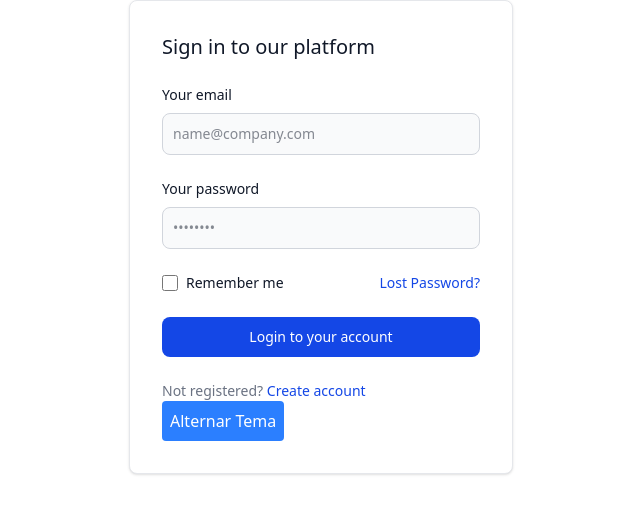
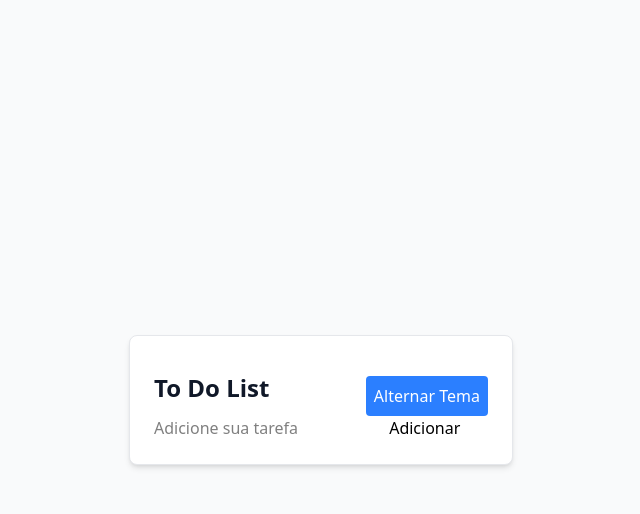
Before and after one commit to vinipadilha/ToDo-List-app, a website: page index.html in a window 1280 px wide. Shown: the whole page, without its empty margins (319-959 px from the left). Drawn offline with Linux system fonts and the light colour scheme.

Commit message:
Adiciona card central

```diff
--- a/index.html
+++ b/index.html
@@ -8,39 +8,30 @@
 
 </head>
 <body class="">
-    <div class="flex justify-center bg-white dark:bg-gray-800 dark:border-gray-700">
-        <div class="w-full max-w-sm p-4 bg-white border border-gray-200 rounded-lg shadow-sm sm:p-6 md:p-8 dark:bg-gray-800 dark:border-gray-700">
-            <form class="space-y-6" action="#">
-                <h5 class="text-xl font-medium text-gray-900 dark:text-white">Sign in to our platform</h5>
+    <div class="w-full h-screen bg-gray-50 dark:bg-gray-900">
+
+        <div class="flex items-center justify-center h-full">
+
+            <div class="w-full max-w-sm p-6 bg-white border border-gray-200 rounded-lg shadow-md dark:bg-gray-800 dark:border-gray-700">
+
+                <div class="flex justify-between items-center">
+                    <h1 class="text-2xl font-semibold text-gray-900 dark:text-white">To Do List</h1>
+                    <button id="theme-toggle" class="mt-4 p-2 bg-blue-500 text-white rounded cursor-pointer">
+                        Alternar Tema
+                    </button>
+                </div>
+
                 <div>
-                    <label for="email" class="block mb-2 text-sm font-medium text-gray-900 dark:text-white">Your email</label>
-                    <input type="email" name="email" id="email" class="bg-gray-50 border border-gray-300 text-gray-900 text-sm rounded-lg focus:ring-blue-500 focus:border-blue-500 block w-full p-2.5 dark:bg-gray-600 dark:border-gray-500 dark:placeholder-gray-400 dark:text-white" placeholder="name@company.com" required />
+                    <input type=" text" id="input-box " placeholder="Adicione sua tarefa">
+                    <button>Adicionar</button>
                 </div>
-                <div>
-                    <label for="password" class="block mb-2 text-sm font-medium text-gray-900 dark:text-white">Your password</label>
-                    <input type="password" name="password" id="password" placeholder="••••••••" class="bg-gray-50 border border-gray-300 text-gray-900 text-sm rounded-lg focus:ring-blue-500 focus:border-blue-500 block w-full p-2.5 dark:bg-gray-600 dark:border-gray-500 dark:placeholder-gray-400 dark:text-white" required />
-                </div>
-                <div class="flex items-start">
-                    <div class="flex items-start">
-                        <div class="flex items-center h-5">
-                            <input id="remember" type="checkbox" value="" class="w-4 h-4 border border-gray-300 rounded-sm bg-gray-50 focus:ring-3 focus:ring-blue-300 dark:bg-gray-700 dark:border-gray-600 dark:focus:ring-blue-600 dark:ring-offset-gray-800 dark:focus:ring-offset-gray-800" required />
-                        </div>
-                        <label for="remember" class="ms-2 text-sm font-medium text-gray-900 dark:text-gray-300">Remember me</label>
-                    </div>
-                    <a href="#" class="ms-auto text-sm text-blue-700 hover:underline dark:text-blue-500">Lost Password?</a>
-                </div>
-                <button type="submit" class="w-full text-white bg-blue-700 hover:bg-blue-800 focus:ring-4 focus:outline-none focus:ring-blue-300 font-medium rounded-lg text-sm px-5 py-2.5 text-center dark:bg-blue-600 dark:hover:bg-blue-700 dark:focus:ring-blue-800">Login to your account</button>
-                <div class="text-sm font-medium text-gray-500 dark:text-gray-300">
-                    Not registered? <a href="#" class="text-blue-700 hover:underline dark:text-blue-500">Create account</a>
-                </div>
-            </form>
-            <button id="theme-toggle" class="p-2 bg-blue-500 text-white rounded">
-                Alternar Tema
-            </button>
+
+            </div>
         </div>
+    </div>
 
 
-    </div>
+
 
     <script src="script.js"></script>
 
```
Also changed, not shown: src/output.css.
